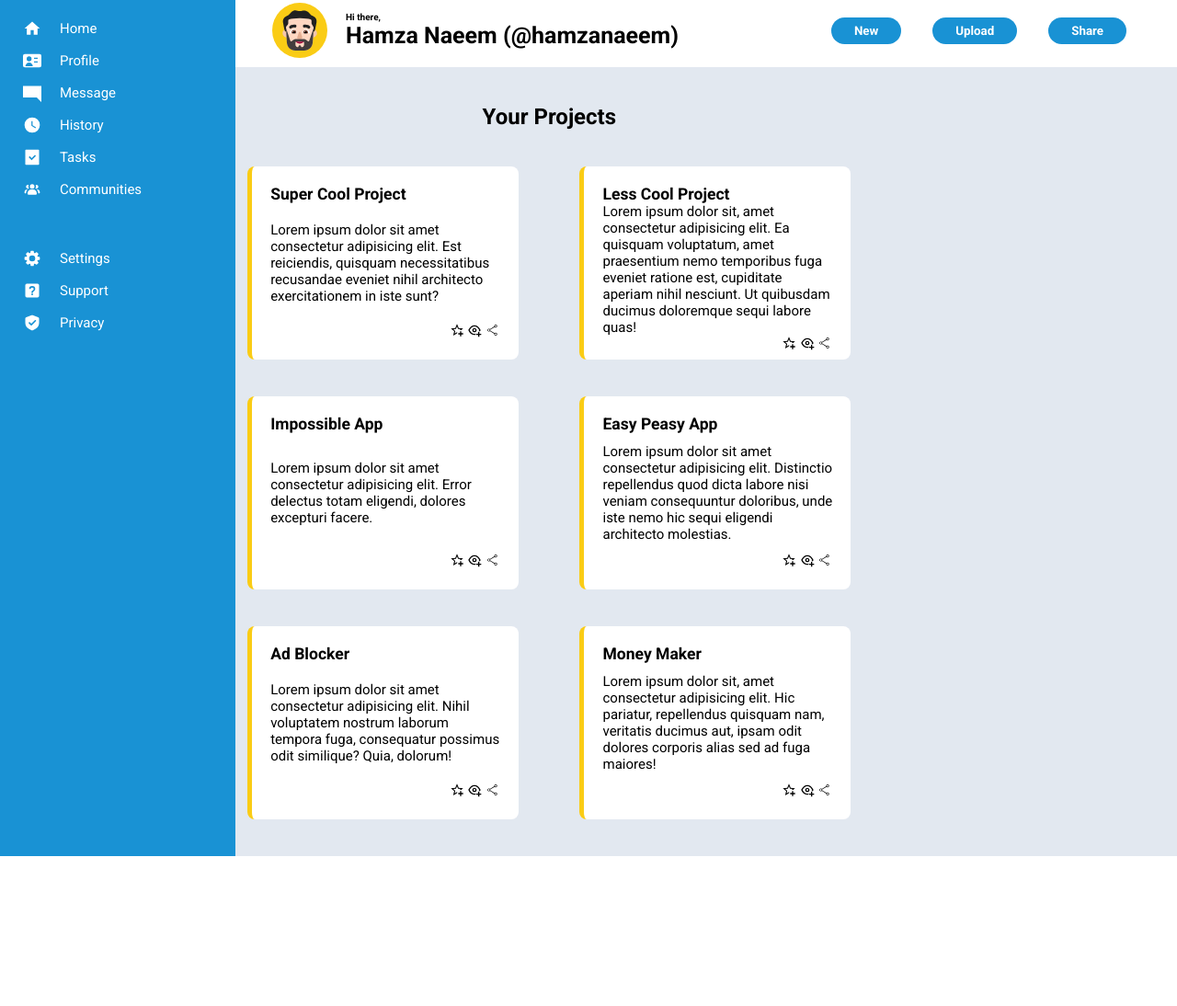
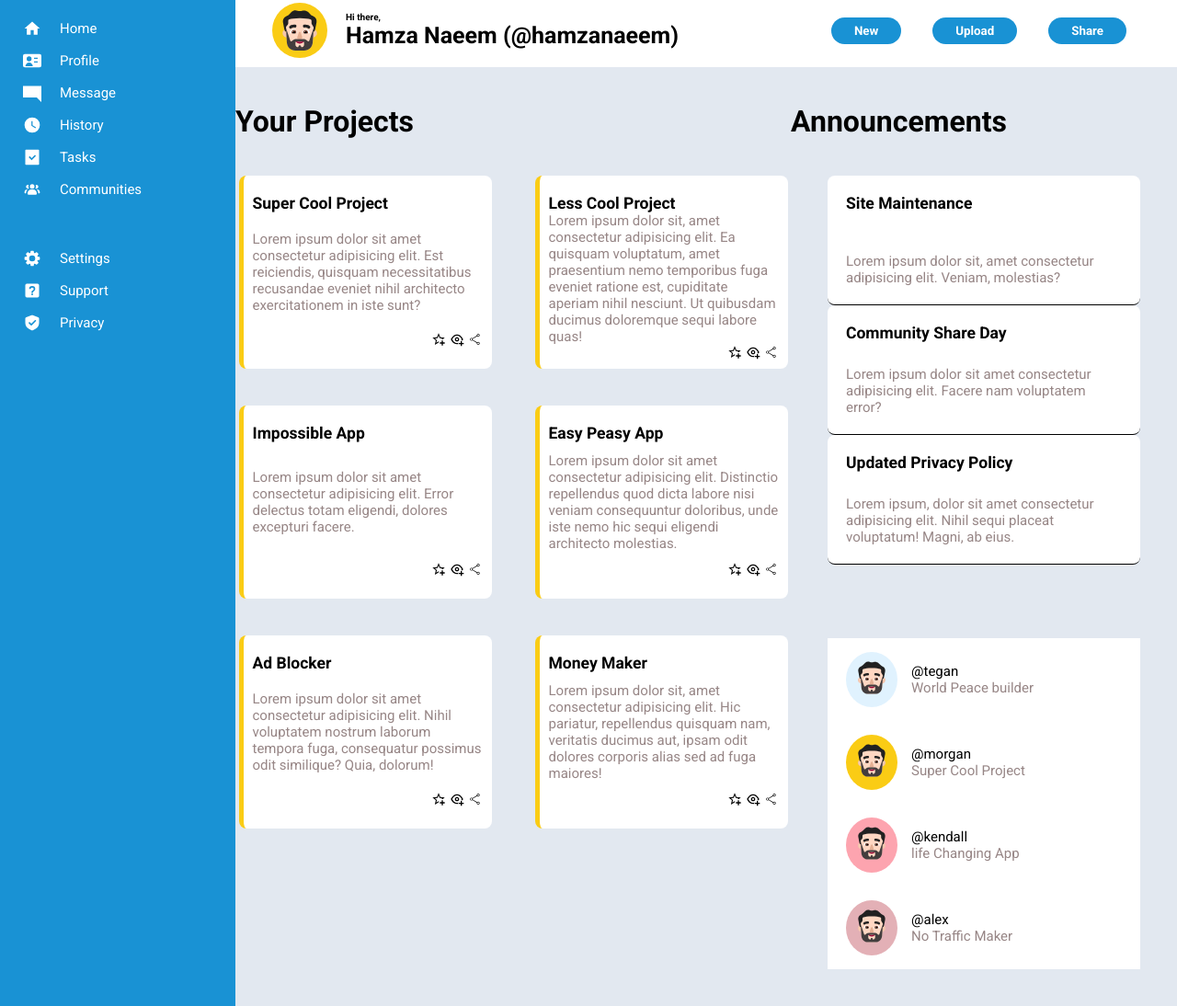
Before and after one commit to iamhamzanaeem/admin-dashboard, a plain HTML site: page index.html in a window 1280 px wide. Shown: the part 77-1171 px from the top of the page at 92% size. Before the commit the page ends 1008 px from the top, so only its background shows below. Drawn offline with Linux system fonts and the light colour scheme.

Commit message:
completed project

```diff
--- a/index.html
+++ b/index.html
@@ -95,7 +95,7 @@
             <div class="main">
                 <div class="projects">
                     <div class="projects-title">
-                        <h2>Your Projects</h2>
+                        <h1>Your Projects</h1>
                     </div>
                     <div class="projects-content">
                         <div class="cards">
@@ -163,6 +163,66 @@
                         </div>
                     </div>
                 </div>
+
+                <div class="announce-and-trend">
+                    <div class="announcements">
+                        <div class="anouncement-title">
+                            <h1>Announcements</h1>
+                        </div>
+                        <div class="announcement-content">
+                        <div class="announcement">
+                            <h3>Site Maintenance</h3>
+                            <p>Lorem ipsum dolor sit, amet consectetur adipisicing elit. Veniam, molestias?</p>
+                        </div>
+                        <div class="announcement">
+                            <h3>Community Share Day</h3>
+                            <p>Lorem ipsum dolor sit amet consectetur adipisicing elit. Facere nam voluptatem error?</p>
+                        </div>
+                        <div class="announcement">
+                            <h3>Updated Privacy Policy</h3>
+                            <p>Lorem ipsum, dolor sit amet consectetur adipisicing elit. Nihil sequi placeat voluptatum! Magni, ab eius.</p>
+                        </div>
+                        </div>
+                    </div>
+                    <div class="trending">
+                        <div class="trending-profile">
+                            <div class="trending-profile-pic tegan">
+                                <img src="images & icons/man.svg" alt="img">
+                            </div>
+                            <div class="trending-profile-information">
+                                <span class="username">@tegan</span>
+                                <span class="title">World Peace builder</span>
+                            </div>
+                        </div>
+                        <div class="trending-profile">
+                            <div class="trending-profile-pic morgan">
+                                <img src="images & icons/man.svg" alt="img">
+                            </div>
+                            <div class="trending-profile-information">
+                                <span class="username">@morgan</span>
+                                <span class="title">Super Cool Project</span>
+                            </div>
+                        </div>
+                        <div class="trending-profile">
+                            <div class="trending-profile-pic kendall">
+                                <img src="images & icons/man.svg" alt="img">
+                            </div>
+                            <div class="trending-profile-information">
+                                <span class="username">@kendall</span>
+                                <span class="title">life Changing App</span>
+                            </div>
+                        </div>
+                        <div class="trending-profile">
+                            <div class="trending-profile-pic alex">
+                                <img src="images & icons/man.svg" alt="img">
+                            </div>
+                            <div class="trending-profile-information">
+                                <span class="username">@alex</span>
+                                <span class="title">No Traffic Maker</span>
+                            </div>
+                        </div>
+                    </div>
+                </div>
             </div>
         </main>
     </div>
--- a/style.css
+++ b/style.css
@@ -175,12 +175,11 @@
     }
 
 .projects-title{
-    text-align: center;
     padding-top: 40px;
 }
 .projects-content{
     display: grid;
-       grid-template-columns: repeat(auto-fit, minmax(300px, 1fr));
+    grid-template-columns: repeat(auto-fit, minmax(250px, 1fr));
     grid-template-rows: auto;
     gap: 40px;
     justify-items: center;
@@ -191,7 +190,7 @@
     background-color: #fff;
     width: 250px;
     height: 170px;
-    padding: 20px;
+    padding: 20px 10px;
     border-radius: 8px;
     border-left: 5px solid #facc15;
     font-size: 15px;
@@ -202,3 +201,71 @@
 .icons{
     text-align: right;
 }
+
+/* annoucnement and trends section--------------------- */
+.announce-and-trend{
+    grid-column: 2 / 3;
+}
+.anouncement-title{
+    padding-top: 40px;
+}
+.announcement-content{
+    padding: 40px;
+
+}
+.announcement{
+    background-color: #fff;
+    width: 300px;
+    height: 100px;
+    padding: 20px;
+    border-bottom: 1px solid black;
+    border-radius: 8px;
+    font-size: 15px;
+    display: flex;
+    flex-direction: column;
+    justify-content: space-between;
+}
+p{
+    color: #978686;
+}
+.trending{
+    padding: 40px;
+}
+.trending-profile{
+    background-color: #fff;
+    width: 300px;
+    height: 50px;
+    padding: 20px;
+    font-size: 15px;
+    display: flex;
+    gap: 15px;
+    align-items: center;
+}
+.trending-profile-pic img{
+    width: 40px;
+    height: 40px;
+    padding: 8px;
+}
+.tegan{
+    background-color: #e0f2fe;
+    border-radius: 50%;
+}
+.morgan{
+    background-color: #facc15;
+    border-radius: 50%;
+}
+.kendall{
+    background-color: #fda4af;
+    border-radius: 50%;
+}
+.alex{
+    background-color: #e3b0b6;
+    border-radius: 50%;
+}
+.trending-profile-information{
+    display: flex;
+    flex-direction: column;
+}
+.title{
+    color: #978686;
+}
```
